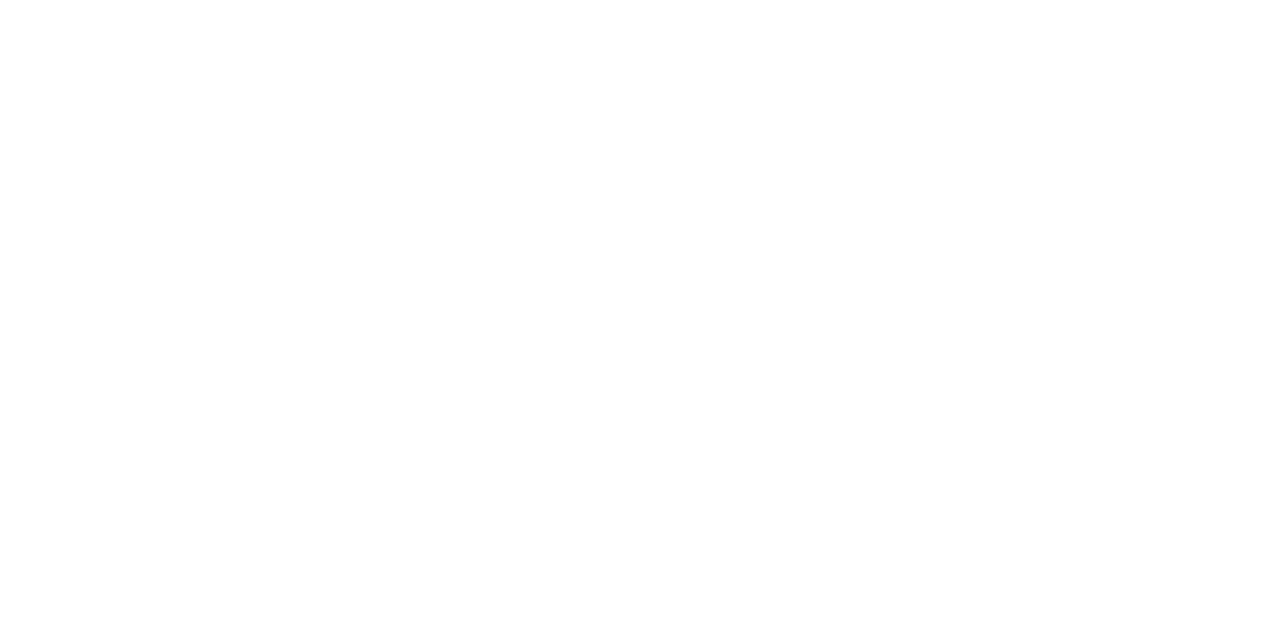
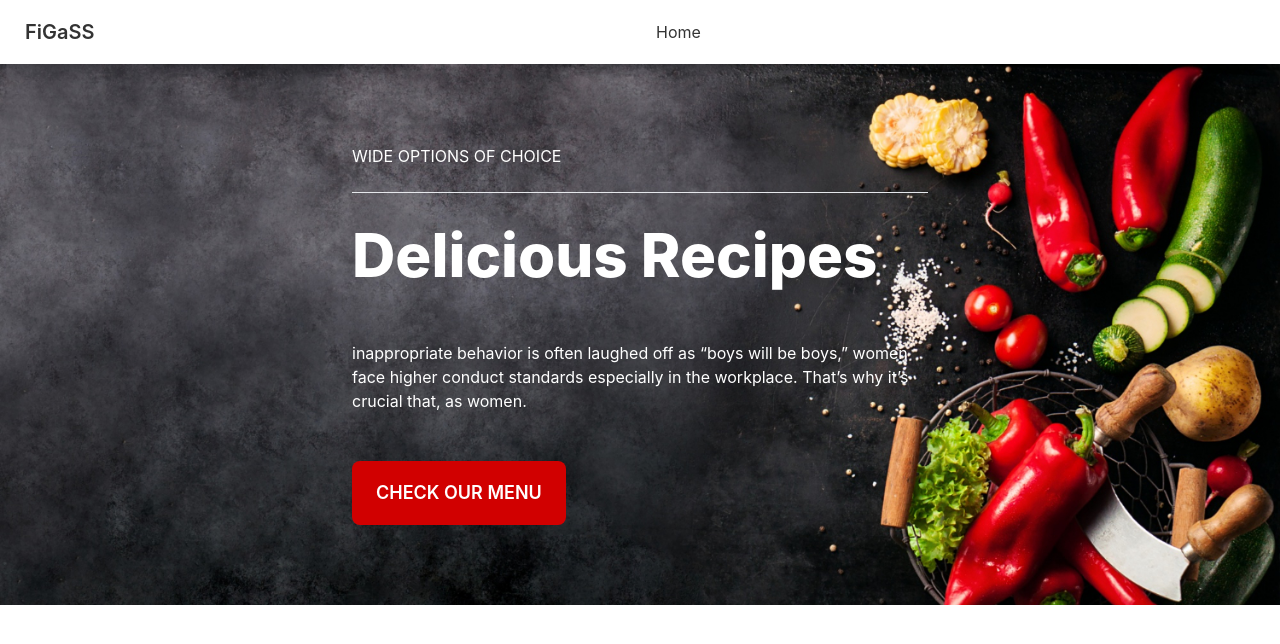
Before and after one commit to iamshs/figaas, a React (Create React App) app: page / in a window 1280 px wide. Shown: the top 644 px of the page. Built offline with nearby package versions, Linux system fonts and the light colour scheme.

Commit message:
banner-added

```diff
--- a/src/App.js
+++ b/src/App.js
@@ -1,10 +1,13 @@
-import logo from './logo.svg';
 import './App.css';
+import { Route, Routes } from 'react-router-dom';
+import Home from './Pages/Home/Home/Home';
 
 function App() {
   return (
-    <div className="App">
-
+    <div >
+     <Routes>
+      <Route path='/' element={<Home /> } ></Route>
+      </Routes>
     </div>
   );
 }
--- /dev/null
+++ b/src/Pages/Home/Banner/Banner.css
@@ -0,0 +1,4 @@
+.bgi{
+    background-image: url('../../../assets/vegetables-set-left-black-slate.jpg');
+    background-size: cover;
+}
--- /dev/null
+++ b/src/Pages/Home/Banner/Banner.js
@@ -0,0 +1,26 @@
+import React from 'react';
+import './Banner.css'
+
+
+const Banner = () => {
+    return (
+        <div class=" bgi ">
+
+        <div class="hero-content text-start text-white">
+        <div className='max-w-xl' >
+
+       <p className='mt-16 mb-6'>WIDE OPTIONS OF CHOICE</p>
+       <hr/>
+       <h1 className='text-6xl my-8 font-extrabold'>Delicious Recipes</h1>
+        <p className='py-6'>inappropriate behavior is often laughed off as “boys will be boys,” women face higher conduct standards especially in the workplace. That’s why it’s crucial that, as women.</p>
+        <button class="btn btn-primary mb-16 mt-6 btn-xs sm:btn-sm md:btn-md lg:btn-lg hover:bg-zinc-900 border-0 text-white ">
+            CHECK OUR MENU
+        </button>
+
+        </div>
+        </div>
+      </div>
+    );
+};
+
+export default Banner;
--- /dev/null
+++ b/src/Pages/Home/Home/Home.js
@@ -0,0 +1,14 @@
+import React from 'react';
+import Navbar from '../../Shared/Navbar/Navbar';
+import Banner from '../Banner/Banner';
+
+const Home = () => {
+    return (
+        <div >
+            <Navbar />
+            <Banner />
+        </div>
+    );
+};
+
+export default Home;
--- /dev/null
+++ b/src/Pages/Shared/Navbar/Navbar.js
@@ -0,0 +1,39 @@
+import React from 'react';
+import {Link} from 'react-router-dom'
+
+const Navbar = () => {
+
+    const menu = (
+        <>
+        <li> <Link to='/' >Home</Link> </li>
+        </>
+
+    )
+
+
+
+    return (
+        <div class="navbar bg-base-100">
+        <div class="navbar-start">
+          <div class="dropdown">
+            <label tabindex="0" class="btn btn-ghost lg:hidden">
+              <svg xmlns="http://www.w3.org/2000/svg" class="h-5 w-5" fill="none" viewBox="0 0 24 24" stroke="currentColor"><path stroke-linecap="round" stroke-linejoin="round" stroke-width="2" d="M4 6h16M4 12h8m-8 6h16" /></svg>
+            </label>
+            <ul tabindex="0" class="menu menu-compact dropdown-content mt-3 p-2 shadow bg-base-100 rounded-box w-52">
+             {menu}
+            </ul>
+          </div  >
+          <Link to="/" className="btn btn-ghost normal-case text-xl">
+            FiGaSS
+            </Link>
+        </div>
+        <div class="navbar-center hidden lg:flex">
+          <ul class="menu menu-horizontal p-0">
+            {menu}
+          </ul>
+        </div>
+      </div>
+    );
+};
+
+export default Navbar;
--- a/tailwind.config.js
+++ b/tailwind.config.js
@@ -1,6 +1,5 @@
-/** @type {import('tailwindcss').Config} */
 module.exports = {
-  content: [],
+  content: ["./src/**/*.{html,js}"],
   theme: {
     extend: {},
   },
@@ -9,15 +8,22 @@
     themes: [
       {
         mytheme: {
-          primary: "#a991f7",
-          secondary: "#f6d860",
-          accent: "#37cdbe",
-          neutral: "#3d4451",
+          primary: "#d10000",
+          secondary: "#3ABFF8",
+          accent: "#e5e7eb",
+          neutral: "#3D4451",
           "base-100": "#ffffff",
+          info: "#570DF8",
+          // info: "#3ABFF8",
+          success: "#e7e5e4",
+          // success: "#36D399",
+          warning: "#6b7280",
+          error: "#F87272",
+
         },
       },
       "dark",
       "cupcake",
     ],
   },
-}
+};
```
Also changed, not shown: src/assets/vegetables-set-left-black-slate.jpg (added).
